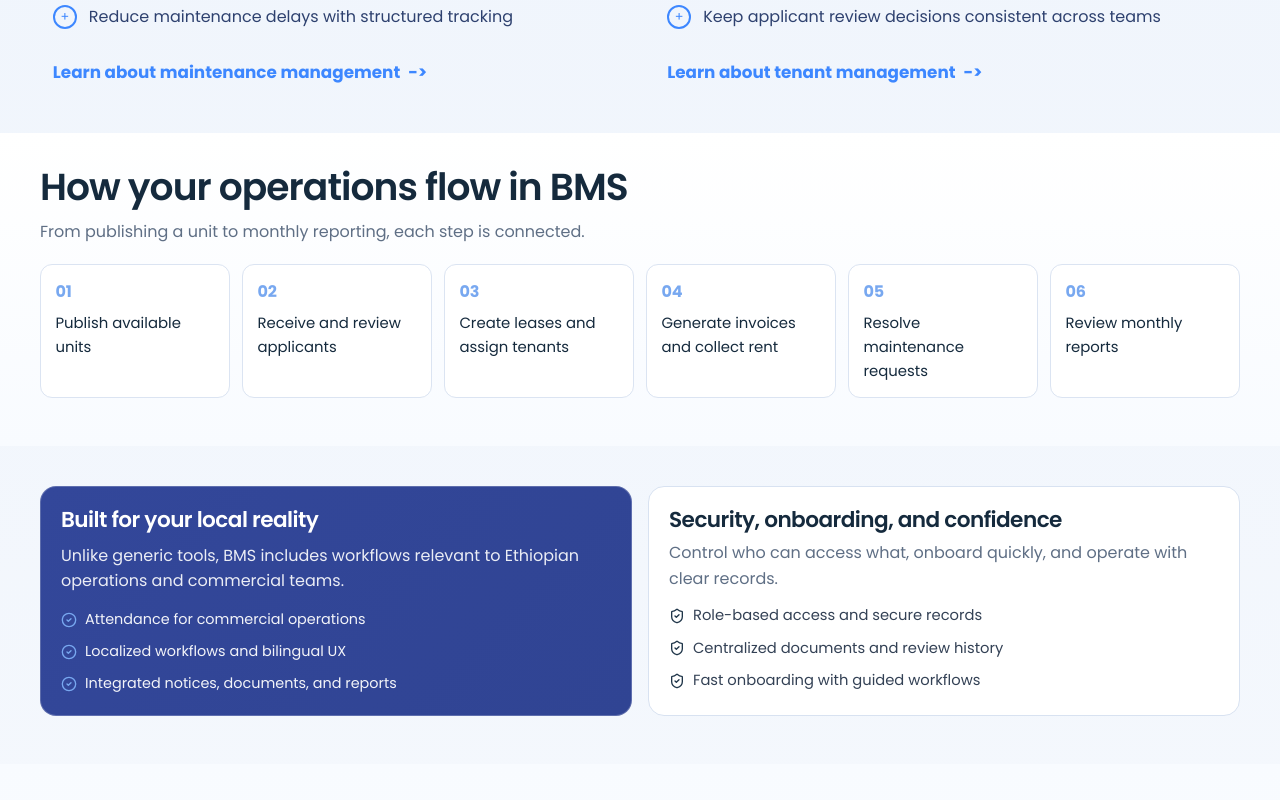
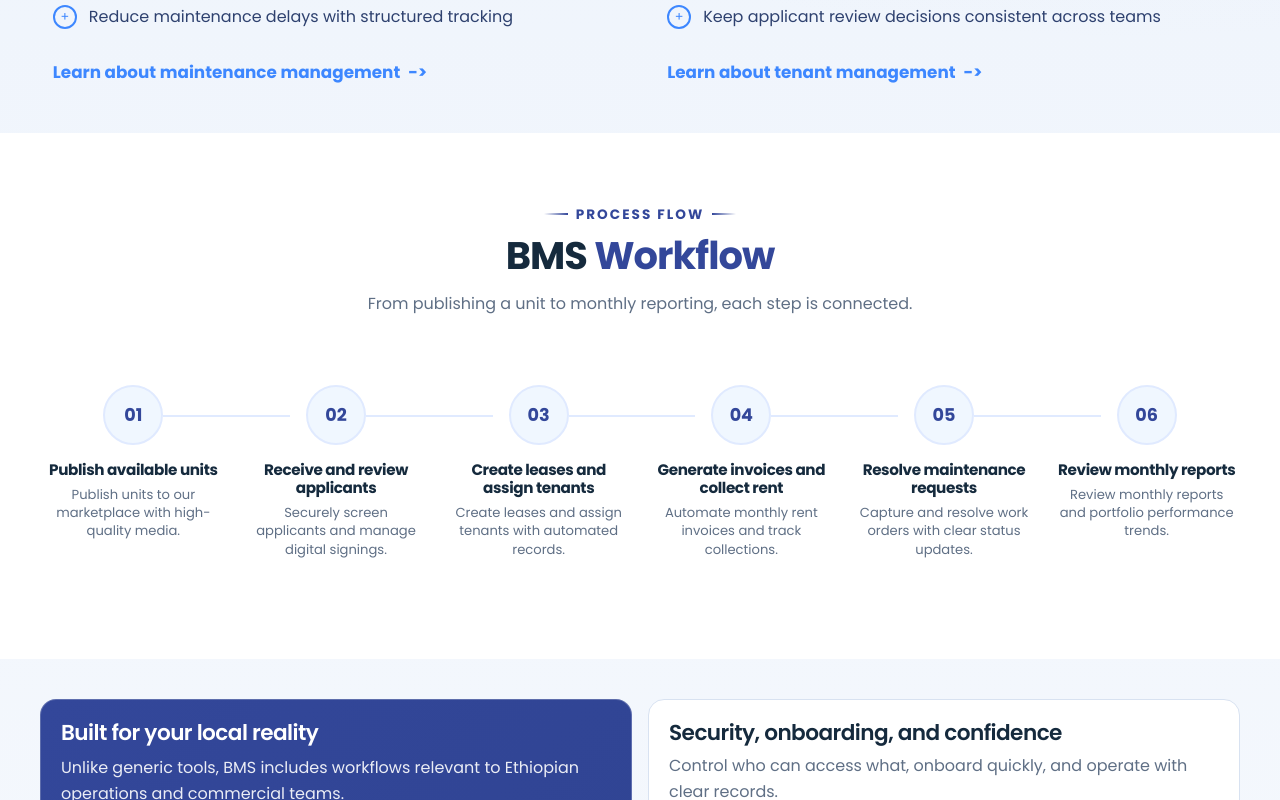
Before and after one commit to israelseleshi/building-management-system, a Next.js app: page /home in a window 1280 px wide. Shown: the part 2940-3740 px from the top of the page. Built offline with nearby package versions, Linux system fonts and the light colour scheme; no server answers.

Commit message:
workflow improved

```diff
--- a/src/components/home/designs/Design1Minimal.tsx
+++ b/src/components/home/designs/Design1Minimal.tsx
@@ -1,6 +1,6 @@
 "use client"
 
-import { useEffect, useMemo, useState } from "react"
+import React, { useEffect, useMemo, useState } from "react"
 import { useRouter } from "next/navigation"
 import { motion } from "framer-motion"
 import { useLocale } from "next-intl"
@@ -1174,18 +1174,175 @@
           </div>
         </section>
 
-        <section style={{ padding: "2rem 1rem 3rem", background: "linear-gradient(180deg, #ffffff, #f8fbff)" }}>
+        <section style={{ padding: "4rem 1rem", background: "#ffffff", overflow: "hidden" }}>
           <div style={{ maxWidth: "1200px", margin: "0 auto" }}>
-            <h2 style={{ fontSize: "clamp(1.55rem, 3.8vw, 2.35rem)", color: NAVY_DARK, marginBottom: "0.5rem" }}>
-              {t.workflowTitle}
-            </h2>
-            <p style={{ color: "#5f6f85", marginBottom: "1.25rem" }}>{t.workflowDesc}</p>
-            <div style={{ display: "grid", gridTemplateColumns: "repeat(auto-fit,minmax(180px,1fr))", gap: "0.75rem" }}>
+            <motion.div
+              initial={{ opacity: 0, y: 20 }}
+              whileInView={{ opacity: 1, y: 0 }}
+              viewport={{ once: true }}
+              style={{ textAlign: "center", marginBottom: "3rem" }}
+            >
+              <div style={{ display: "inline-flex", alignItems: "center", gap: "0.5rem", marginBottom: "0.5rem" }}>
+                <div style={{ height: "2px", width: "24px", background: "linear-gradient(90deg, transparent, " + HERO_BLUE + ")" }} />
+                <span style={{ fontSize: "0.85rem", fontWeight: 700, color: HERO_BLUE, letterSpacing: "0.15em", textTransform: "uppercase" }}>Process Flow</span>
+                <div style={{ height: "2px", width: "24px", background: "linear-gradient(90deg, " + HERO_BLUE + ", transparent)" }} />
+              </div>
+              <h2 style={{ fontSize: "clamp(1.6rem, 3.5vw, 2.4rem)", color: NAVY_DARK, marginBottom: "0.75rem", fontWeight: 800 }}>
+                BMS <span style={{ color: HERO_BLUE, position: "relative" }}>
+                  Workflow
+                </span>
+              </h2>
+              <p style={{ color: "#5f6f85", fontSize: "1rem", maxWidth: "600px", margin: "0 auto" }}>{t.workflowDesc}</p>
+            </motion.div>
+
+            <style>{`
+              .workflow-container {
+                display: grid;
+                grid-template-columns: repeat(6, 1fr);
+                gap: 1rem;
+                position: relative;
+                padding: 20px 0;
+              }
+              .workflow-item {
+                position: relative;
+                text-align: center;
+                display: flex;
+                flex-direction: column;
+                align-items: center;
+              }
+              .workflow-circle {
+                width: 60px;
+                height: 60px;
+                border-radius: 50%;
+                background: #f0f7ff;
+                border: 2px solid #e0eaff;
+                display: flex;
+                align-items: center;
+                justify-content: center;
+                margin-bottom: 1rem;
+                position: relative;
+                z-index: 2;
+                transition: all 0.4s cubic-bezier(0.175, 0.885, 0.32, 1.275);
+                color: ${HERO_BLUE};
+              }
+              .workflow-item:hover .workflow-circle {
+                transform: scale(1.1);
+                background: #78a8f0;
+                border-color: #78a8f0;
+                color: #ffffff;
+                box-shadow: 0 8px 20px rgba(120, 168, 240, 0.3);
+              }
+              .workflow-line {
+                position: absolute;
+                top: 30px;
+                left: calc(50% + 30px);
+                right: calc(-50% + 30px);
+                height: 2px;
+                background: #e0eaff;
+                z-index: 1;
+              }
+              .workflow-pulse-dot {
+                position: absolute;
+                top: -3px;
+                left: 0;
+                width: 8px;
+                height: 8px;
+                background: #78a8f0;
+                border-radius: 50%;
+                box-shadow: 0 0 12px #78a8f0;
+                animation: flowPulseTotal 12s infinite linear;
+              }
+              @keyframes flowPulseTotal {
+                0% { left: 0%; opacity: 0; }
+                2% { opacity: 1; }
+                98% { opacity: 1; }
+                100% { left: 600%; opacity: 0; }
+              }
+              .step-spark {
+                position: absolute;
+                inset: -4px;
+                border-radius: 50%;
+                border: 2px solid #78a8f0;
+                opacity: 0;
+                pointer-events: none;
+              }
+              .workflow-item:nth-child(1) .step-spark { animation: sparkAnim 12s infinite linear 0s; }
+              .workflow-item:nth-child(2) .step-spark { animation: sparkAnim 12s infinite linear 2s; }
+              .workflow-item:nth-child(3) .step-spark { animation: sparkAnim 12s infinite linear 4s; }
+              .workflow-item:nth-child(4) .step-spark { animation: sparkAnim 12s infinite linear 6s; }
+              .workflow-item:nth-child(5) .step-spark { animation: sparkAnim 12s infinite linear 8s; }
+              .workflow-item:nth-child(6) .step-spark { animation: sparkAnim 12s infinite linear 10s; }
+
+              @keyframes sparkAnim {
+                0%, 0.5% { opacity: 0; transform: scale(1); }
+                1% { opacity: 1; transform: scale(1.2); }
+                2%, 100% { opacity: 0; transform: scale(1.4); }
+              }
+
+              .workflow-content {
+                transition: transform 0.3s ease;
+              }
+              .workflow-item:hover .workflow-content {
+                transform: translateY(-4px);
+              }
+              @media (max-width: 1200px) {
+                .workflow-container { grid-template-columns: repeat(3, 1fr); gap: 3rem; }
+                .workflow-line:nth-child(3n) { display: none; }
+              }
+              @media (max-width: 768px) {
+                .workflow-container { grid-template-columns: 1fr; gap: 3rem; }
+                .workflow-line {
+                  top: calc(100% + 0.5rem);
+                  left: 50%;
+                  right: auto;
+                  width: 2px;
+                  height: 2rem;
+                  transform: translateX(-50%);
+                }
+                .workflow-pulse-dot { display: none; }
+              }
+            `}</style>
+
+            <div className="workflow-container">
               {workflow.map((step, idx) => (
-                <motion.div key={step} whileHover={{ y: -4 }} style={{ borderRadius: "12px", border: "1px solid #dbe4f2", backgroundColor: "white", padding: "0.9rem" }}>
-                  <div style={{ color: ACCENT, fontWeight: 700, marginBottom: "0.4rem" }}>0{idx + 1}</div>
-                  <div style={{ color: NAVY_DARK, fontSize: "0.93rem" }}>{step}</div>
-                </motion.div>
+                <div key={step} className="workflow-item">
+                  <motion.div
+                    initial={{ opacity: 0, scale: 0.8 }}
+                    whileInView={{ opacity: 1, scale: 1 }}
+                    viewport={{ once: true }}
+                    transition={{ delay: idx * 0.1 }}
+                    className="workflow-circle"
+                  >
+                    <div className="step-spark" />
+                    <span style={{ fontSize: "1.1rem", fontWeight: 800 }}>0{idx + 1}</span>
+                  </motion.div>
+
+                  <motion.div
+                    className="workflow-content"
+                    initial={{ opacity: 0, y: 15 }}
+                    whileInView={{ opacity: 1, y: 0 }}
+                    viewport={{ once: true }}
+                    transition={{ delay: idx * 0.1 + 0.1 }}
+                  >
+                    <h3 style={{ fontSize: "0.95rem", fontWeight: 700, color: NAVY_DARK, marginBottom: "0.4rem" }}>
+                      {step}
+                    </h3>
+                    <p style={{ fontSize: "0.82rem", color: "#5f6f85", lineHeight: 1.4, padding: "0 5px" }}>
+                      {idx === 0 && "Publish units to our marketplace with high-quality media."}
+                      {idx === 1 && "Securely screen applicants and manage digital signings."}
+                      {idx === 2 && "Create leases and assign tenants with automated records."}
+                      {idx === 3 && "Automate monthly rent invoices and track collections."}
+                      {idx === 4 && "Capture and resolve work orders with clear status updates."}
+                      {idx === 5 && "Review monthly reports and portfolio performance trends."}
+                    </p>
+                  </motion.div>
+
+                  {idx < workflow.length - 1 && (
+                    <div className="workflow-line">
+                      {idx === 0 && <div className="workflow-pulse-dot" />}
+                    </div>
+                  )}
+                </div>
               ))}
             </div>
           </div>
```
